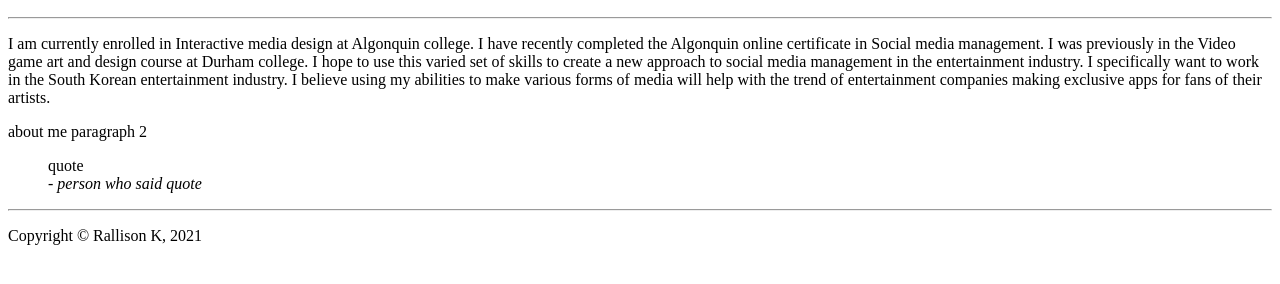
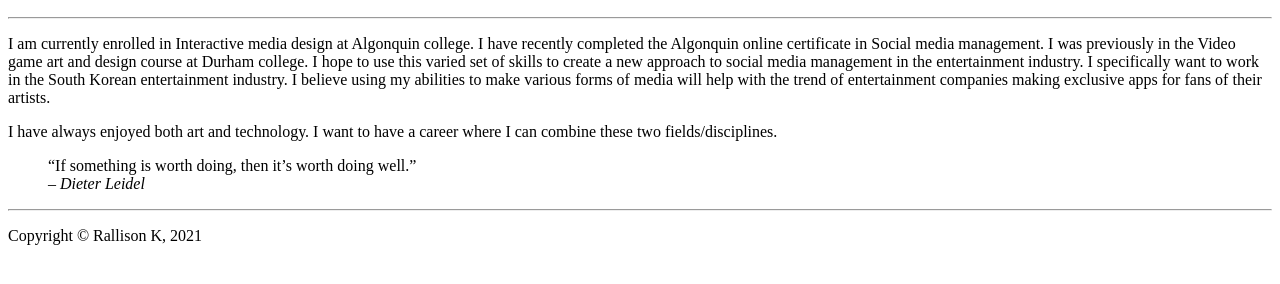
Before and after one commit to Rall0006/Rall0006.github.io, a plain HTML site: page html_assignment/index.html in a window 1280 px wide. Shown: the part 110-394 px from the top of the page. Drawn offline with Linux system fonts and the light colour scheme.

Commit message:
html_assignment_3

```diff
--- a/html_assignment/index.html
+++ b/html_assignment/index.html
@@ -19,11 +19,12 @@
                I am currently enrolled in Interactive media design at Algonquin college. I have recently completed the Algonquin online certificate in Social media management. I was previously in the Video game art and design course at Durham college. I hope to use this varied set of skills to create a new approach to social media management in the entertainment industry. I specifically want to work in the South Korean entertainment industry. I believe using my abilities to make various forms of media will help with the trend of entertainment companies making exclusive apps for fans of their artists.
             </p>
             <p>
-               about me paragraph 2
+               I have always enjoyed both art and technology. I want to have a career where I can combine these two fields/disciplines.
             </p>
             <blockquote>
-                quote
-                <br> <cite>- person who said quote</cite>
+                &ldquo;If something is worth doing, then it&rsquo;s worth doing well.&rdquo;
+                <br> <cite>&ndash; Dieter Leidel</cite>
+                <!--I find Philip Stanhope's quote of "in truth, whatever is worth doing at all, is worth doing well." to imply that few things are truely worth doing. I prefer the version by dieter leidel as it gives the possibility that almost everything is worth doing well.-->
             </blockquote>
     </main>
     <!-- footer of the page-->
```
